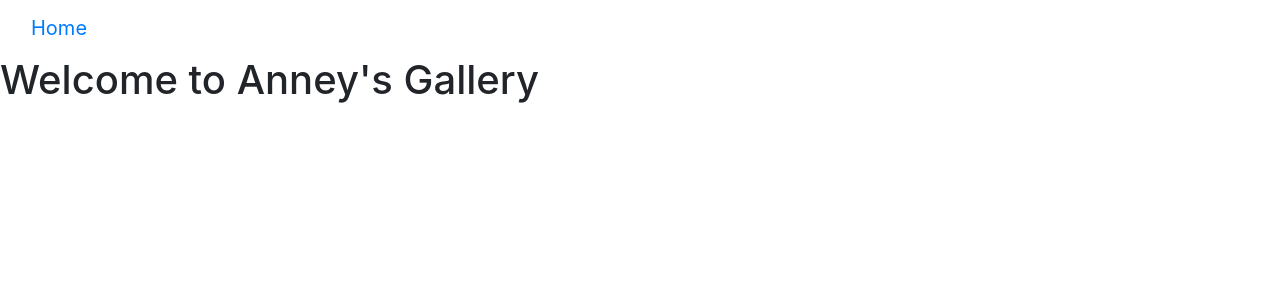
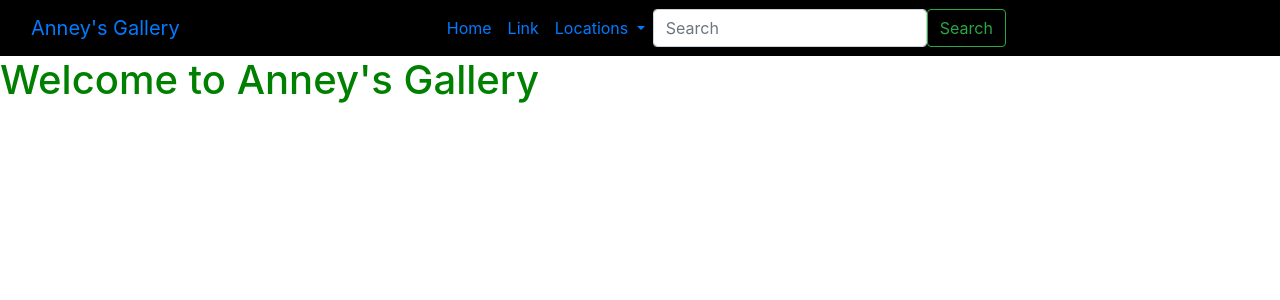
Before and after one commit to anneyk/gallery-app, a Django app: page /photos/ in a window 1280 px wide. Shown: the top 300 px of the page. Run offline with Django 3.2, Linux system fonts and the light colour scheme; some libraries are stand-ins or nearby versions.

Commit message:
add static folder

```diff
--- a/gallery_app/settings.py
+++ b/gallery_app/settings.py
@@ -10,6 +10,7 @@ For the full list of settings and their values, see
 https://docs.djangoproject.com/en/3.2/ref/settings/
 """
 
+import os
 from pathlib import Path
 
 # Build paths inside the project like this: BASE_DIR / 'subdir'.
@@ -120,6 +121,9 @@ USE_TZ = True
 # https://docs.djangoproject.com/en/3.2/howto/static-files/
 
 STATIC_URL = '/static/'
+STATICFILES_DIR = [
+    os.path.join(BASE_DIR, "static"),
+]
 
 # Default primary key field type
 # https://docs.djangoproject.com/en/3.2/ref/settings/#default-auto-field
--- a/photos/templates/base.html
+++ b/photos/templates/base.html
@@ -13,13 +13,14 @@
 
   {% block styles %}
     {% bootstrap_css %}
+    <link rel="stylesheet" href="{% static 'css/gallery.css' %}">
   {% endblock %}
 
 </head>
 <body>
     {% include 'navbar.html' %}
+
     {% block content %}
-
     {%endblock%}
 
     {% block scripts %}
--- a/photos/templates/navbar.html
+++ b/photos/templates/navbar.html
@@ -1,17 +1,33 @@
-<!DOCTYPE html>
-<html lang="en">
-<head>
-
-  <meta charset="utf-8">
-  <meta name="viewport" content="width=device-width, initial-scale=1">
-</head>
-<body>
-<nav class="navbar navbar-inverse">
+<nav class="navbar navbar-expand-lg" style="background-color: black;">
   <div class="container-fluid">
-    <div class="navbar-header">
-      <a class="navbar-brand" href="{% url 'welcome' %}">Home</a>
+    <a class="navbar-brand" href="{% url 'welcome' %}">Anney's Gallery</a>
+    <button class="navbar-toggler" type="button" data-bs-toggle="collapse" data-bs-target="#navbarSupportedContent" aria-controls="navbarSupportedContent" aria-expanded="false" aria-label="Toggle navigation">
+      <span class="navbar-toggler-icon"></span>
+    </button>
+    <div class="collapse navbar-collapse justify-content-center" id="navbarSupportedContent">
+      <ul class="navbar-nav me-auto mb-2 mb-lg-0">
+        <li class="nav-item">
+          <a class="nav-link active" aria-current="page" href="{% url 'welcome'%}">Home</a>
+        </li>
+        <li class="nav-item">
+          <a class="nav-link" href="#">Link</a>
+        </li>
+        <li class="nav-item dropdown">
+          <a class="nav-link dropdown-toggle" href="#" id="navbarDropdown" role="button" data-bs-toggle="dropdown" aria-expanded="false">
+            Locations
+          </a>
+          <ul class="dropdown-menu" aria-labelledby="navbarDropdown">
+            <li><a class="dropdown-item" href="#">Action</a></li>
+            <li><a class="dropdown-item" href="#">Another action</a></li>
+            <li><hr class="dropdown-divider"></li>
+            <li><a class="dropdown-item" href="#">Something else here</a></li>
+          </ul>
+        </li>
+      </ul>
+      <form class="d-flex" role="search">
+        <input class="form-control me-2" type="search" placeholder="Search" aria-label="Search">
+        <button class="btn btn-outline-success" type="submit">Search</button>
+      </form>
     </div>
   </div>
 </nav>
-</body>
-</html>
--- a/photos/templates/welcome.html
+++ b/photos/templates/welcome.html
@@ -1,4 +1,5 @@
 {% extends 'base.html' %}
 {% block content %}
+{{block.super}}
   <h1>Welcome to Anney's Gallery</h1>
 {% endblock %}
--- /dev/null
+++ b/static/css/gallery.css
@@ -0,0 +1,3 @@
+h1{
+  color: green;
+}
```
